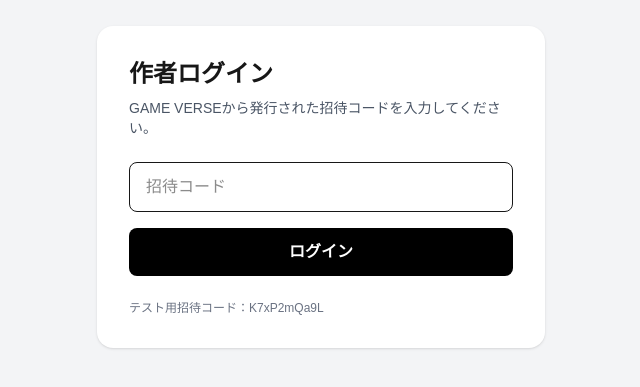
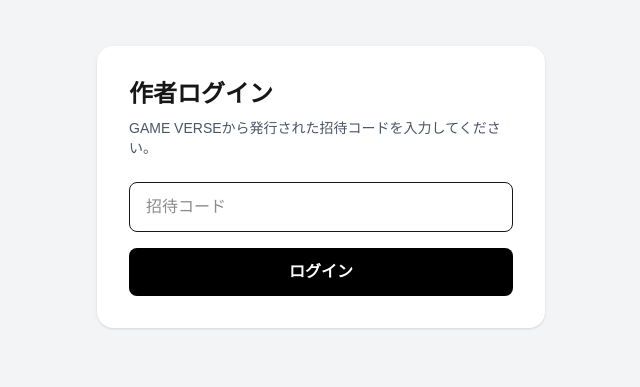
Before and after one commit to angelcrow72-crypto/game-site, a Next.js app: page /creator/login in a window 1280 px wide. Shown: the part 213-600 px from the top of the page, without its empty margins (319-959 px from the left). Built offline with nearby package versions, Linux system fonts and the light colour scheme.

Commit message:
Fix creator login storage keys

```diff
--- a/app/creator/login/page.tsx
+++ b/app/creator/login/page.tsx
@@ -84,9 +84,6 @@
           </p>
         )}
 
-        <div className="mt-6 text-xs text-gray-500">
-          テスト用招待コード：K7xP2mQa9L
-        </div>
       </div>
     </main>
   );
```
